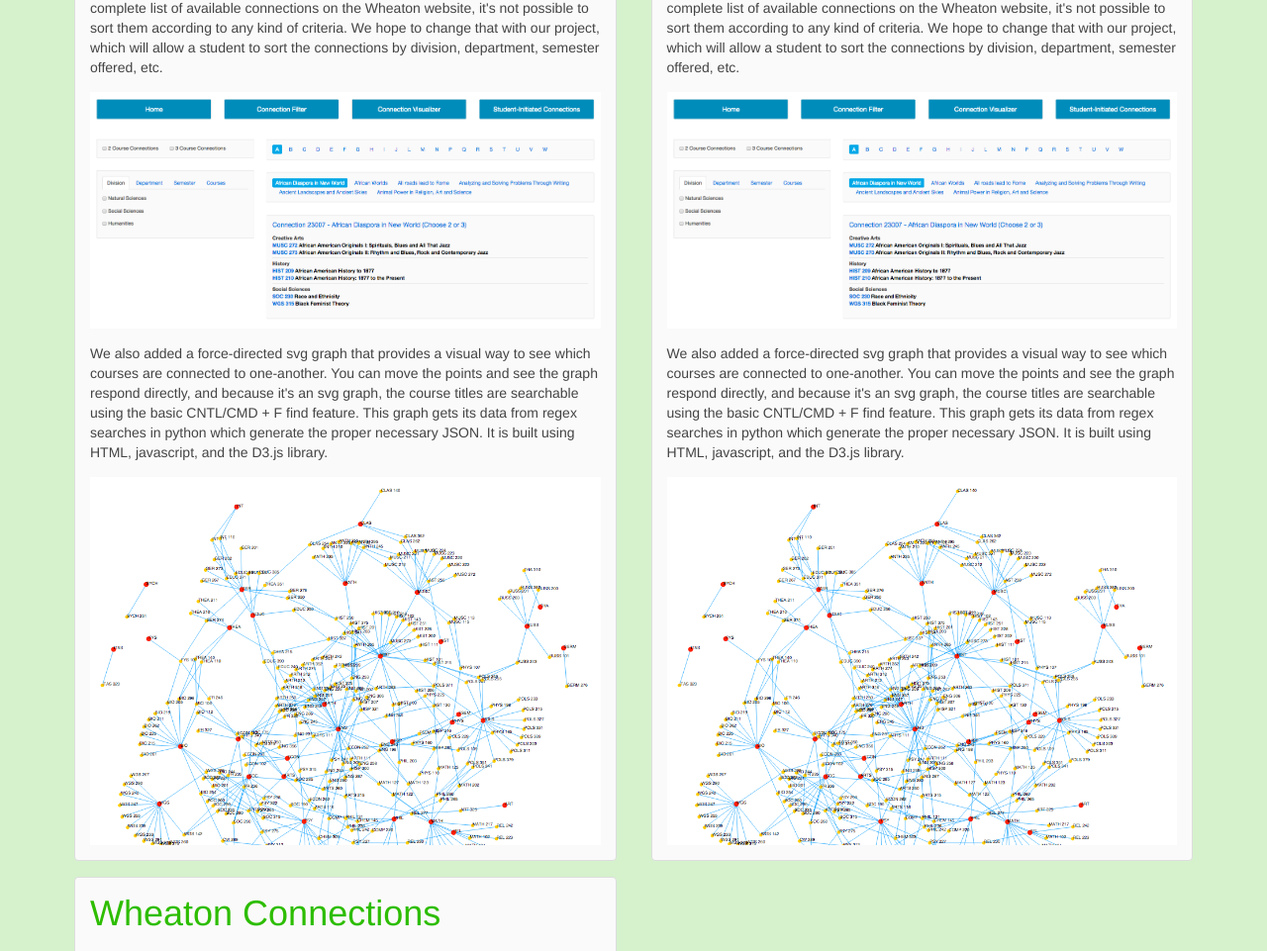
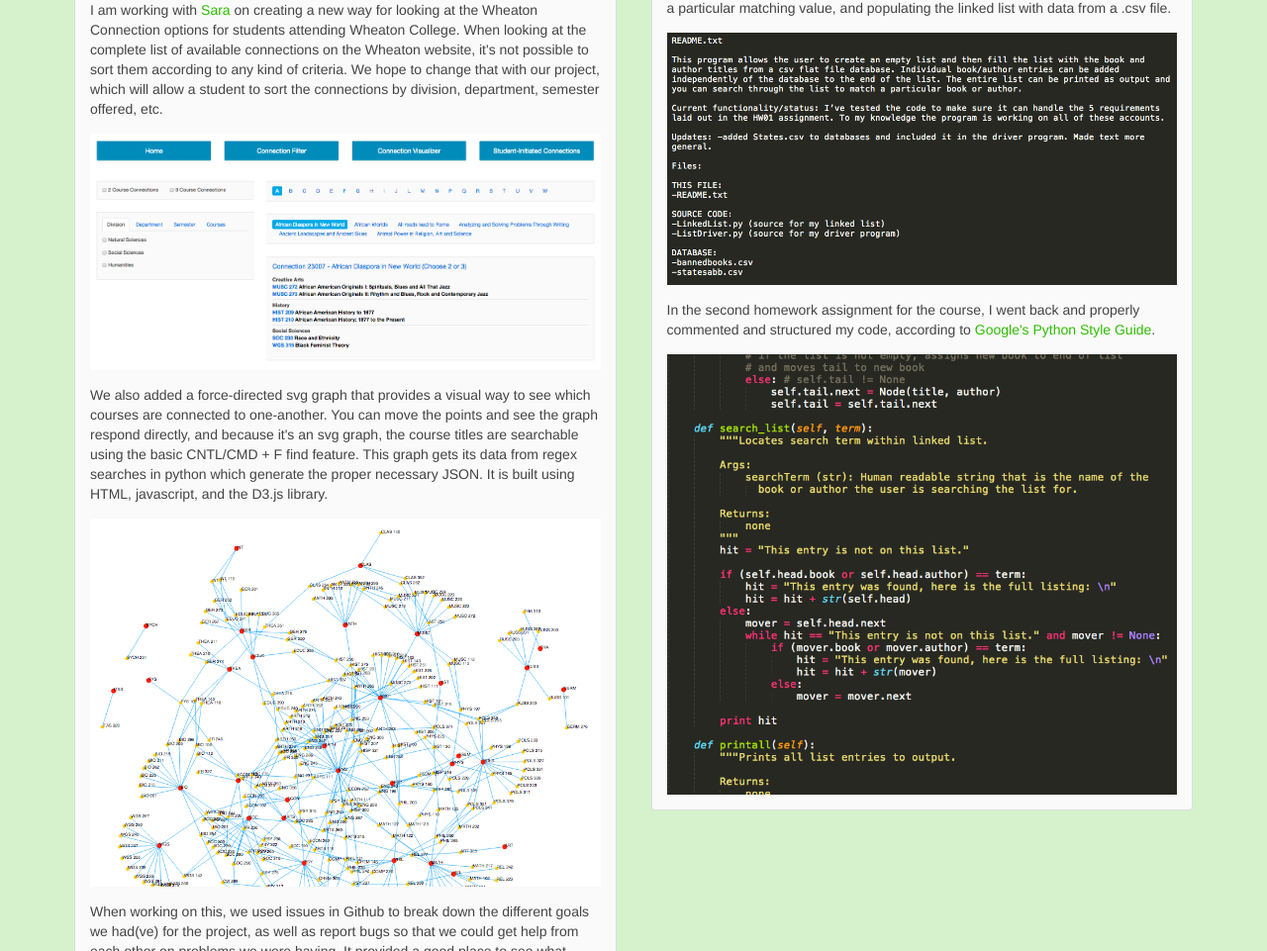
Before and after one commit to jge94/lithiah.github.io, a plain HTML site: page Portfolio.html in a window 1280 px wide. Shown: the part 197-1158 px from the top of the page at 99% size. Drawn offline with Linux system fonts and the light colour scheme.

Commit message:
additions to portfolio page

```diff
--- a/Portfolio.html
+++ b/Portfolio.html
@@ -26,7 +26,7 @@
 
         <div class="uk-width-1-2">
             <div class="uk-panel-box" style="margin-bottom: 3%;">
-                <h1><a href="http://wheatonconnections.me">Wheaton Connections</a></h1>
+                <h1><a href="http://wheatonconnections.me">Wheaton Connections (HW #11)</a></h1>
                 <p>I am working with <a href="http://www.github.com/akuisara">Sara</a> on creating a new way for looking at the Wheaton Connection options for students attending Wheaton College. When looking at the complete list of available connections on the Wheaton website, it's not possible to sort them according to any kind of criteria. We hope to change that with our project, which will allow a student to sort the connections by division, department, semester offered, etc.
                 </p>
                 <a href="#wheaton" data-uk-modal><img src="Wheaton.png"></a>
@@ -43,36 +43,37 @@
                             <img src="Graph.png" style="width: 100%">
                         </div>
                     </div>
+                <p>When working on this, we used issues in Github to break down the different goals we had(ve) for the project, as well as report bugs so that we could get help from each other on problems we were having. It provided a good place to see what progress was being made, and still needed to be made.</p>
             </div>
         </div>
 
         <div class="uk-width-1-2">
             <div class="uk-panel-box" style="margin-bottom: 3%;">
-                <h1><a href="http://wheatonconnections.me">Wheaton Connections</a></h1>
-                <p>I am working with <a href="http://www.github.com/akuisara">Sara</a> on creating a new way for looking at the Wheaton Connection options for students attending Wheaton College. When looking at the complete list of available connections on the Wheaton website, it's not possible to sort them according to any kind of criteria. We hope to change that with our project, which will allow a student to sort the connections by division, department, semester offered, etc.
+                <h1><a href="https://github.com/lithiah/comp398/tree/master/hw01">Linked List (HW #1/#2)</a></h1>
+                <p>Using python, I implemented code that would allow the user to created a linked list. The code allows for various features, such as adding a node, searching the list for a particular matching value, and populating the linked list with data from a .csv file.
                 </p>
-                <a href="#wheaton" data-uk-modal><img src="Wheaton.png"></a>
-                    <div id="wheaton" class="uk-modal">
+                <a href="#readmell" data-uk-modal><img src="Readmelinkedlist.png"></a>
+                    <div id="readmell" class="uk-modal">
                         <div class="uk-modal-dialog" style="width: 75%;">
-                            <img src="Wheaton.png" style="width: 100%;">
+                            <img src="Readmelinkedlist.png" style="width: 100%;">
                         </div>
                     </div>
-                <p>We also added a force-directed svg graph that provides a visual way to see which courses are connected to one-another. You can move the points and see the graph respond directly, and because it's an svg graph, the course titles are searchable using the basic CNTL/CMD + F find feature. This graph gets its data from regex searches in python which generate the proper necessary JSON. It is built using HTML, javascript, and the D3.js library.
+                <p>In the second homework assignment for the course, I went back and properly commented and structured my code, according to <a href="https://google-styleguide.googlecode.com/svn/trunk/pyguide.html?">Google's Python Style Guide</a>.
                 </p>
-                <a href="#graph" data-uk-modal><img src="Graph.png"></a>
-                    <div id="graph" class="uk-modal">
+                <a href="#ll" data-uk-modal><img src="linkedlist.png"></a>
+                    <div id="ll" class="uk-modal">
                         <div class="uk-modal-dialog" style="width: 75%">
-                            <img src="Graph.png" style="width: 100%">
+                            <img src="linkedlist.png" style="width: 100%">
                         </div>
                     </div>
             </div>
         </div>
 
-        <div class="uk-width-1-2">
+        <!-- <div class="uk-width-1-2">
             <div class="uk-panel-box" style="margin-bottom: 3%;">
                 <h1><a href="http://wheatonconnections.me">Wheaton Connections</a></h1>
             </div>
-        </div>
+        </div> -->
 
     </div>
 
```
Also changed, not shown: linkedlist.png (added), readmelinkedlist.png (added).
